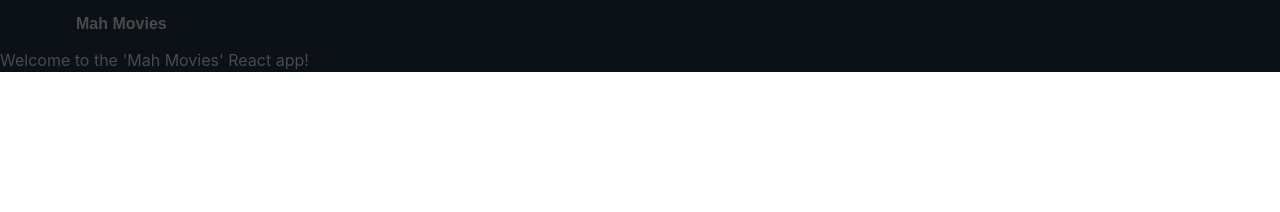
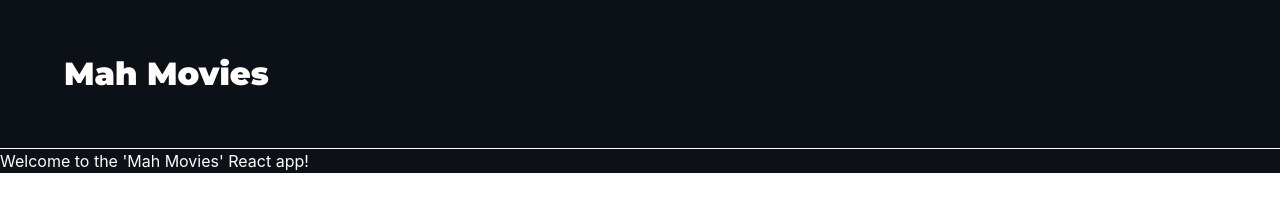
Before and after one commit to emeaguiar/mah-movies, a React app: page / in a window 1280 px wide. Built offline with nearby package versions, Linux system fonts and the light colour scheme; no server answers.

Commit message:
Reorganize and style header

```diff
--- a/src/components/Header.js
+++ b/src/components/Header.js
@@ -5,9 +5,9 @@ import './styles/header.css';
 class Header extends Component {
 	render() {
 		return (
-			<header className="App-header container">
-				<div className="column">
-					<h2 className="App-title">{ this.props.text }</h2>
+			<header className="header-container">
+				<div className="container">
+					<h2 className="title">{ this.props.text }</h2>
 				</div>
 			</header>
 		)
--- a/src/components/styles/header.scss
+++ b/src/components/styles/header.scss
@@ -1,6 +1,13 @@
+@import '../../styles/global/typography';
 
+.header-container {
+	border-bottom: 1px solid;
+	padding: 56px 0;
 
-.App-title {
-	font-family: 'Montserrat', sans-serif;
-	font-weight: 900;
+	.title {
+		color: $text-color;
+		font-family: $font-logo;
+		font-size: 2rem;
+		font-weight: 900;
+	}
 }
--- a/src/styles/App.scss
+++ b/src/styles/App.scss
@@ -1,5 +1,7 @@
 @import '../../node_modules/bulma/bulma.sass';
+@import './global/typography';
 
 body {
 	background: hsl(213, 30%, 7%);
+	color: $text-color;
 }
--- a/src/styles/_typography.scss
+++ /dev/null
@@ -1 +0,0 @@
-@import url('https://fonts.googleapis.com/css?family=Montserrat');
--- /dev/null
+++ b/src/styles/global/_typography.scss
@@ -0,0 +1,7 @@
+@import url('https://fonts.googleapis.com/css?family=Montserrat:400,900');
+
+$font-logo: 'Montserrat', sans-serif;
+
+$color-fantasy: #fefdfc;
+
+$text-color: $color-fantasy;
```
Also changed, not shown: src/components/App.js (+5 -5 lines), src/styles/global/_variables.scss (added).
